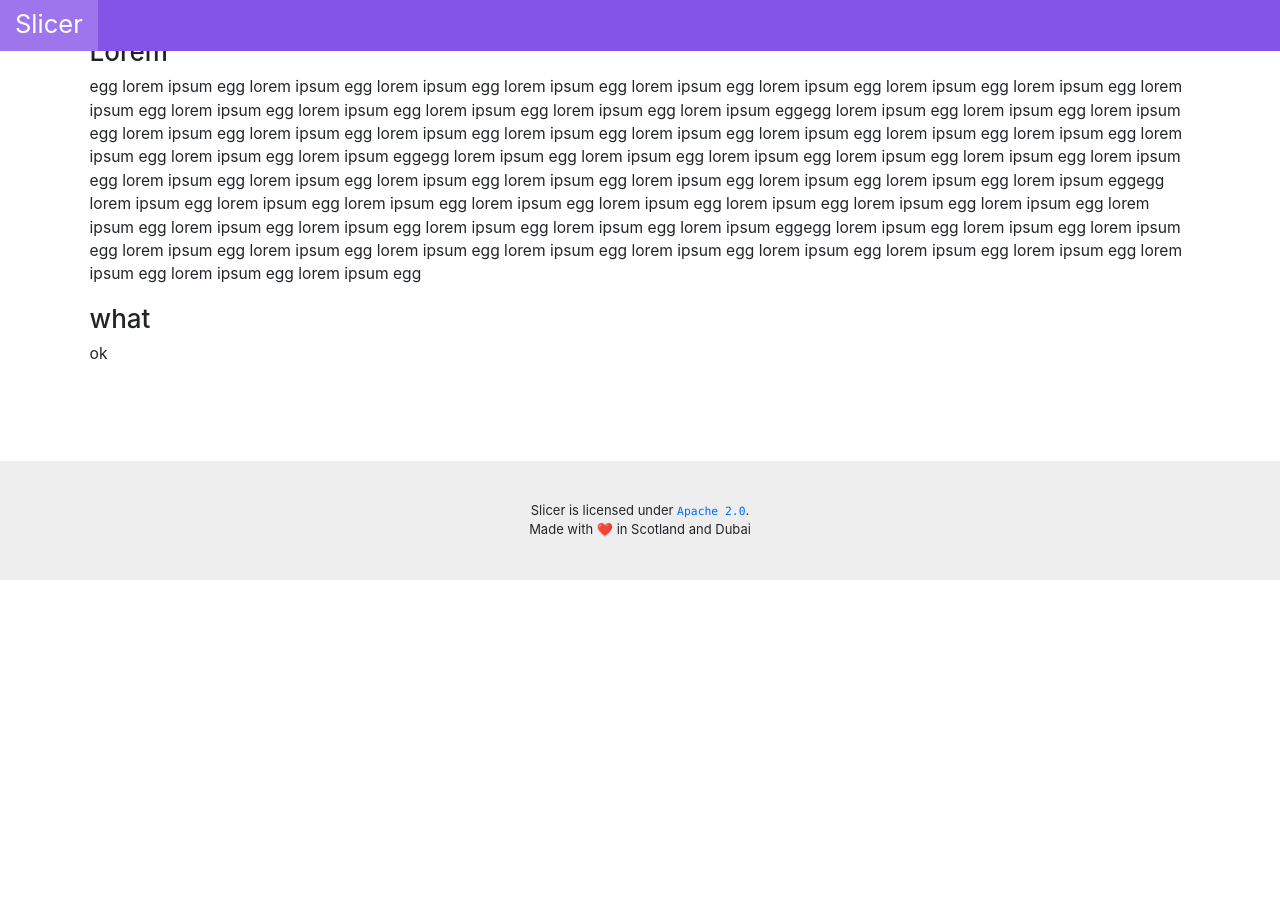
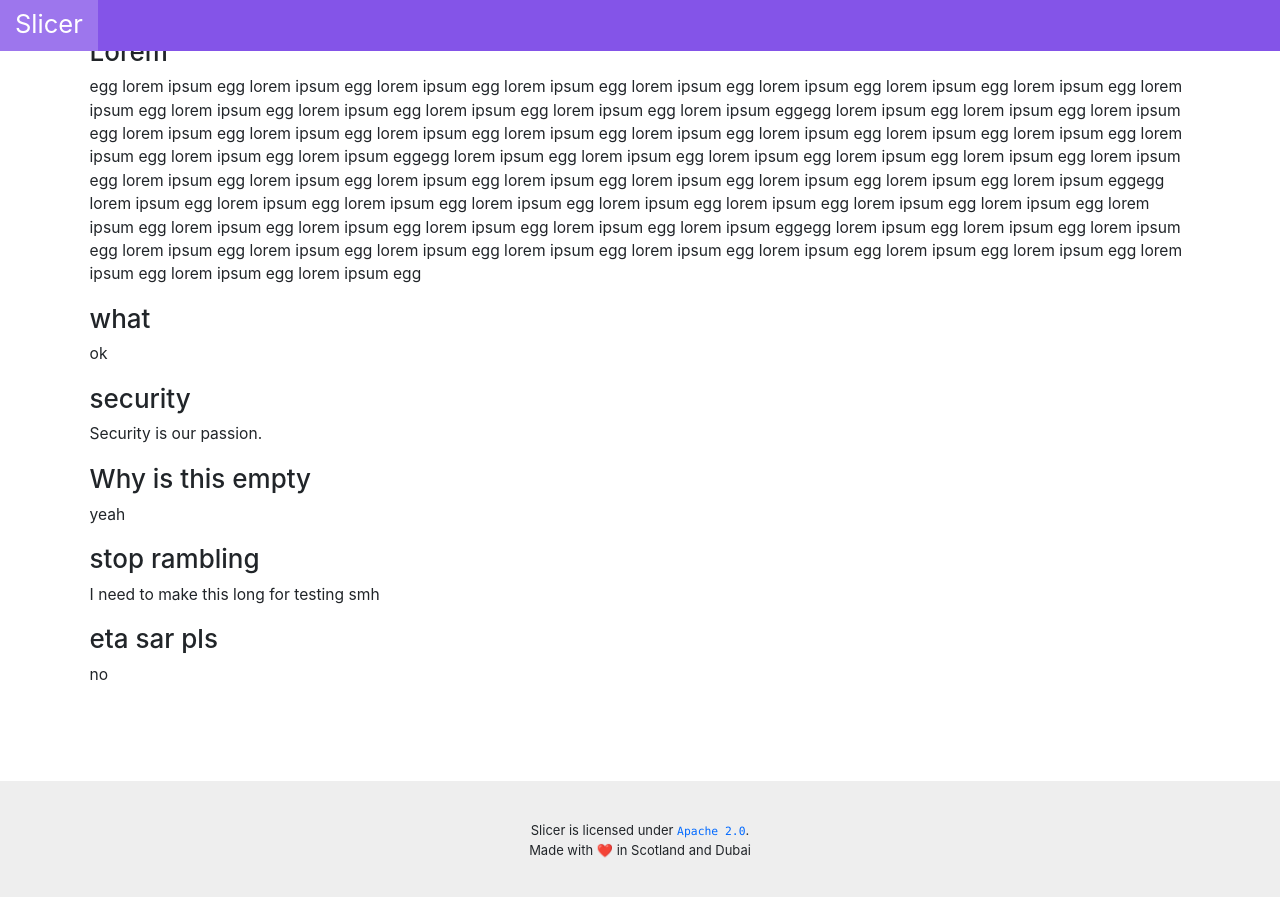
Before and after one commit to cthpw103/landing, a Jekyll site: the page built from index.md, in a window 1280 px wide and 900 px high, scrolled down 951 px. Shown: the top 897 px of the window. Built offline with Jekyll 4.4.1, drawn with Linux system fonts in a browser that asks for light colours; nearby versions of some CDN libraries; before the commit the page ends 1531 px from its top, so only the background shows below that.

Commit message:
added more words so I can test navbar also funny

```diff
--- a/index.md
+++ b/index.md
@@ -17,3 +17,19 @@ egg lorem ipsum egg lorem ipsum egg lorem ipsum egg lorem ipsum egg lorem ipsum
 ### what
 
 ok
+
+### security
+
+Security is our passion.
+
+### Why is this empty
+
+yeah
+
+### stop rambling
+
+I need to make this long for testing smh
+
+### eta sar pls
+
+no
```
